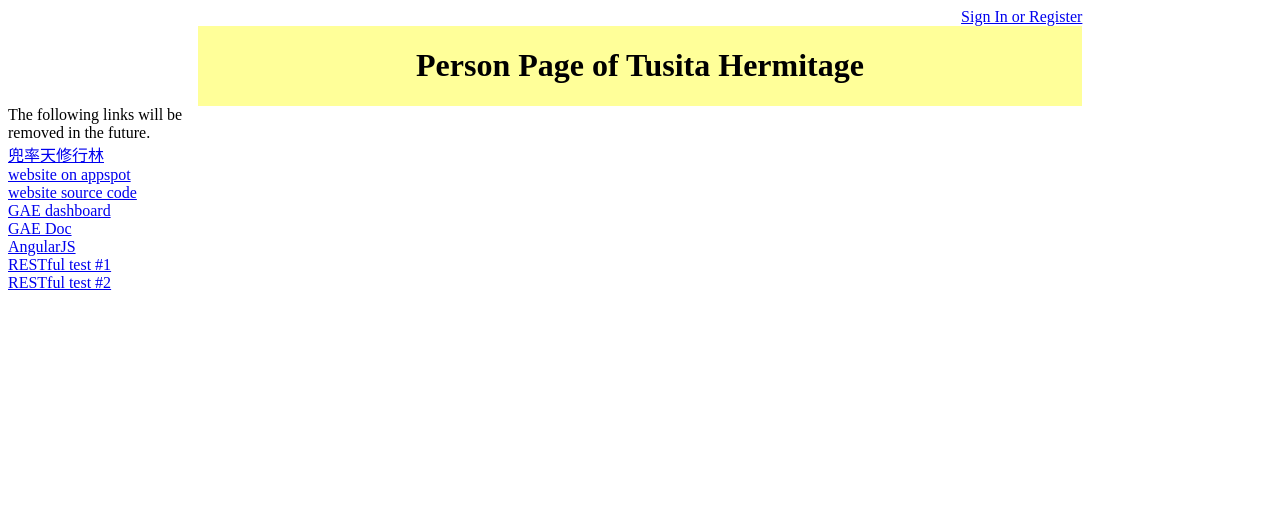
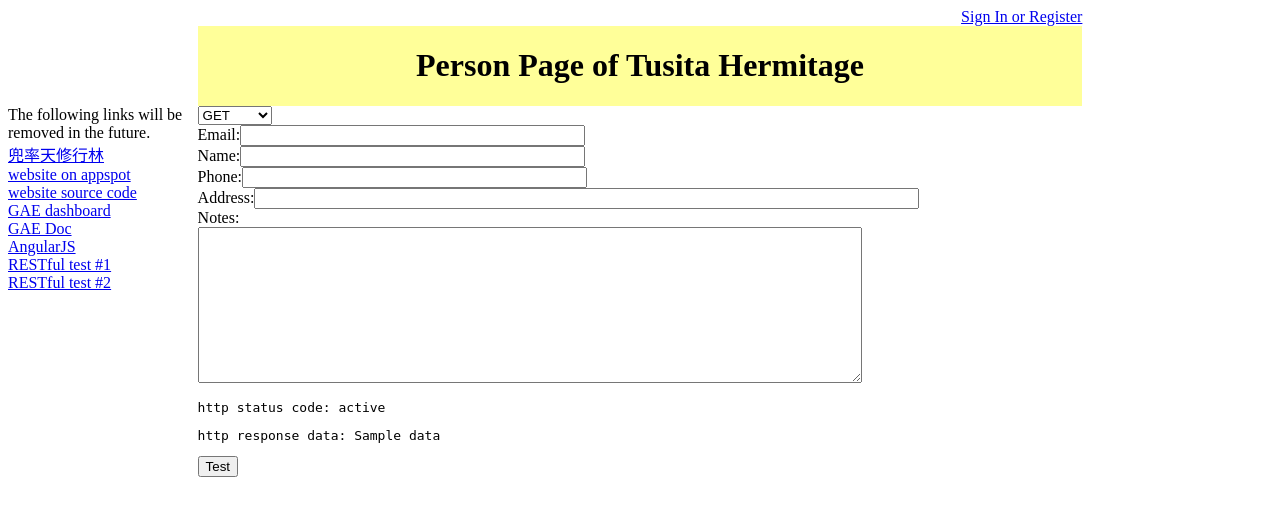
Before and after one commit to yapcheahshen/devtusita, a Python web app: template templates/index.html in a window 1280 px wide. Shown: the top 516 px of the page. Run offline with Jinja, Linux system fonts and the light colour scheme; the template is opened without the code that fills it: most values are stand-ins (such as "Sample title", 1, 10 or a date in 2020); some libraries are stand-ins or nearby versions.

Commit message:
use AngularJS framework to test RESTful API

```diff
--- a/templates/index.html
+++ b/templates/index.html
@@ -1,5 +1,5 @@
 <!DOCTYPE html>
-<html>
+<html ng-app>
 <head>
 
 <meta http-equiv="Content-Type" content="text/html; charset=utf-8">
@@ -39,28 +39,28 @@
    <a target="_blank" href="/RESTful/2{$ userEmail $}">RESTful test #2</a><br />
  </div>
  <div style="width: 70%; float: left;">
-<!--
-   RESTful test method:
-   <select id="testMethod" name="method">
-     <option value="get" selected="selected">GET</option>
-     <option value="post">POST</option>
-     <option value="put">PUT</option>
-     <option value="delete">DELETE</option>
-   </select>
-   <br /><br />
-     Email: <input id="emailInput" size="40" type="email" name="email"><br>
-     Name: <input id="nameInput" size="40" type="text" name="name"><br>
-     Phone: <input id="phoneInput" size="30" type="text" name="phone"><br>
-     Address: <input id="addressInput" size="80" type="text" name="address"><br>
-     Notes: <br /><textarea id="notesTextarea" rows="10" cols="80" name="notes"></textarea><br>
-   <br />
-   <button id="testButton" type="button">Test</button>
--->
+   <div ng-controller="testRESTfulAPICtrl">
+     <select ng-model="method">
+       <option>GET</option>
+       <option>POST</option>
+       <option>PUT</option>
+       <option>DELETE</option>
+     </select>
+     <br />
+     Email:<input size="40" type="email" readonly ng-model="email"/><br />
+     Name:<input size="40" type="text" ng-model="name"/><br />
+     Phone:<input size="40" type="text" ng-model="phone"/><br />
+     Address:<input size="80" type="text" ng-model="address"/><br />
+     Notes:<br /><textarea rows="10" cols="80" ng-model="notes"></textarea>
+     <br />
+     <pre>http status code: {{status}}</pre>
+     <pre>http response data: {{data}}</pre>
+     <button ng-click="test()">Test</button>
+   </div>
  </div>
  <div style="width: 15%; float: left;">&nbsp;</div>
 </div>
-<!--
-<script type="text/javascript" src="/js/main.js"></script>
--->
+<script src="//ajax.googleapis.com/ajax/libs/angularjs/1.0.4/angular.js"></script>
+<script src="/js/script.js"></script>
 </body>
 </html>
```
